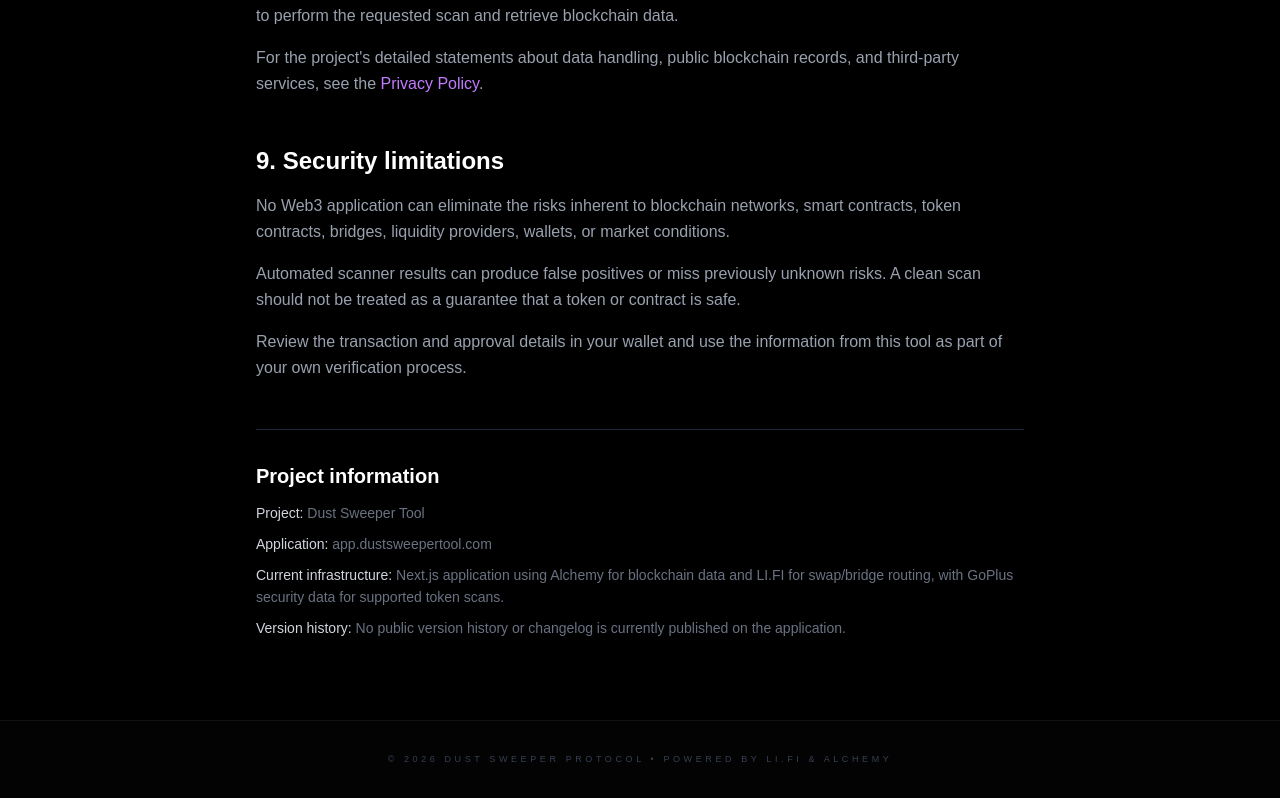
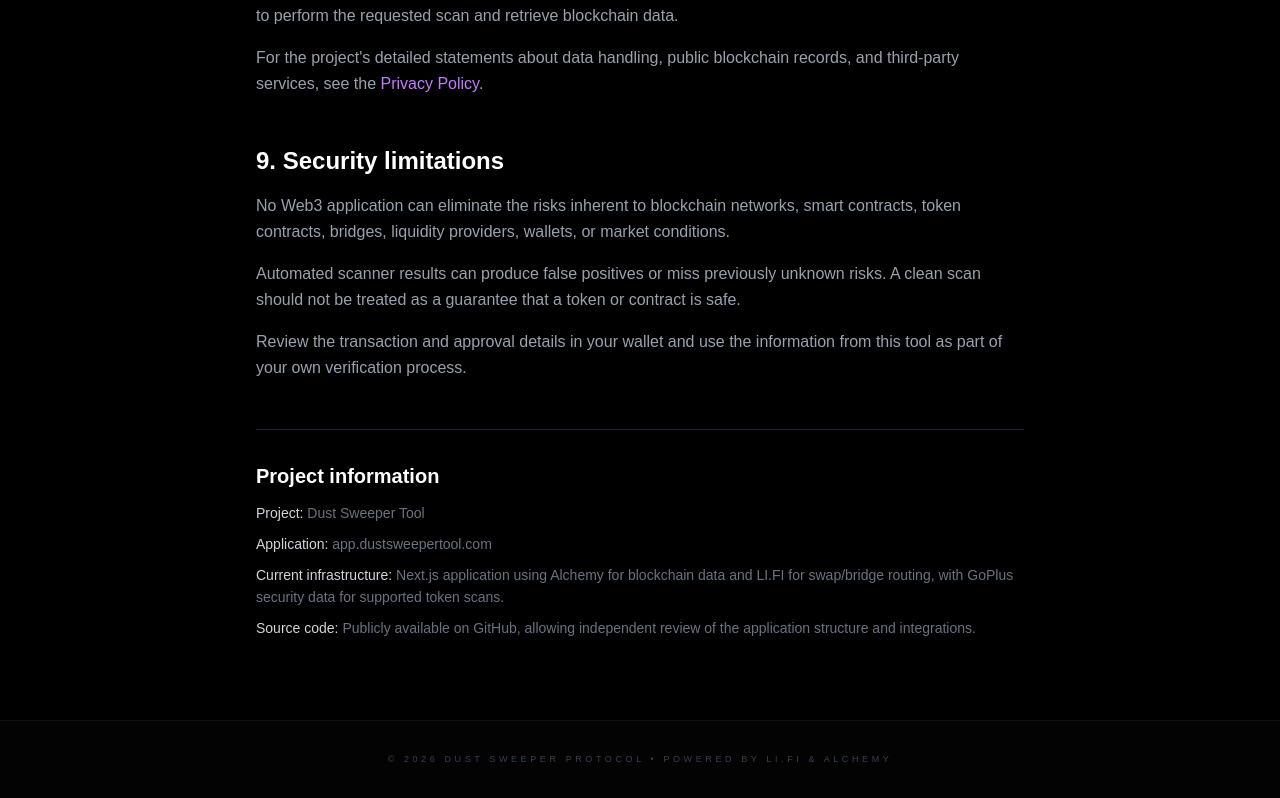
Before and after one commit to jrsergiogit/dust-sweeper-tool, a Next.js app: page /security in a window 1280 px wide. Shown: the part 2903-3701 px from the top of the page. Built offline with nearby package versions, Linux system fonts and the light colour scheme.

Commit message:
Update security source code information

```diff
--- a/app/security/page.tsx
+++ b/app/security/page.tsx
@@ -338,11 +338,10 @@ export default function SecurityPage() {
                 supported token scans.
               </p>
               <p>
-                <span className="text-gray-300 font-medium">Version
-                history:</span>{" "}
-                No public version history or changelog is currently published
-                on the application.
-              </p>
+  <span className="text-gray-300 font-medium">Source code:</span>{" "}
+  Publicly available on GitHub, allowing independent review of
+  the application structure and integrations.
+</p>
             </div>
           </section>
         </div>
```
